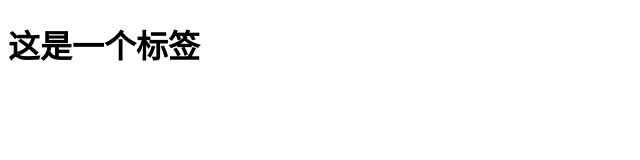
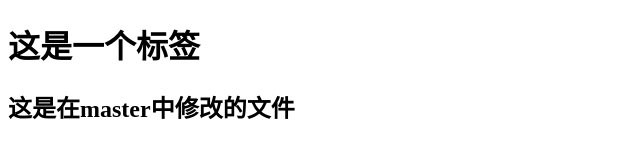
Before and after one commit to wangchuanchuan001/ceshi4, a plain HTML site: page index.html in a window 1280 px wide. Shown: the whole page, without its empty margins (0-640 px from the left). Drawn offline with Linux system fonts and the light colour scheme.

Commit message:
这是在master中做的修改

```diff
--- a/index.html
+++ b/index.html
@@ -9,6 +9,7 @@
 
 <body>
     <h1>这是一个标签</h1>
+    <h2>这是在master中修改的文件</h2>
 </body>
 
 </html>
```
